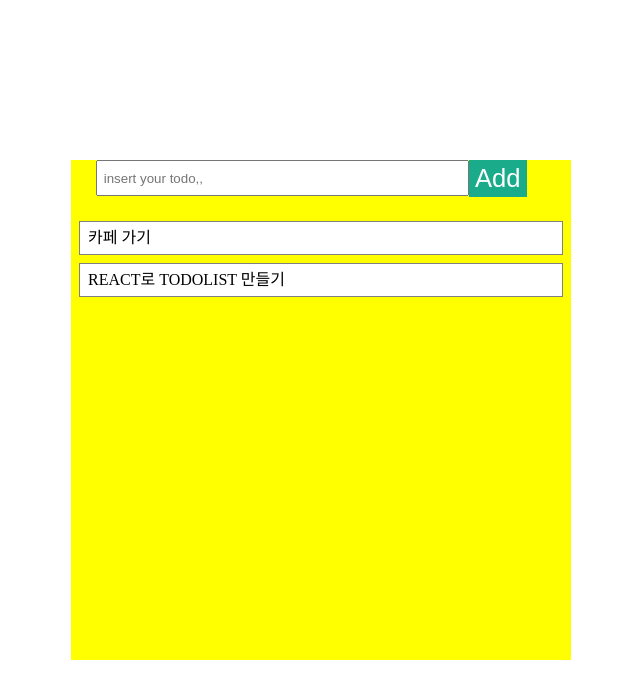
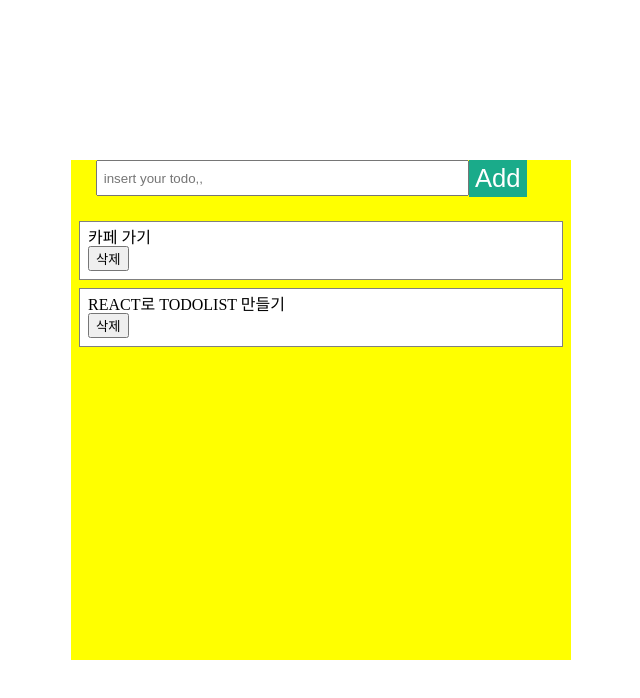
Before and after one commit to leehosu/TodoList_REACT, a React (Create React App) app in the folder todo/: page / in a window 1280 px wide. Shown: the top 698 px of the page, without its empty margins (319-959 px from the left). Built offline with nearby package versions, Linux system fonts and the light colour scheme.

Commit message:
Delete the input data in the array and click delete button

```diff
--- a/todo/src/App.js
+++ b/todo/src/App.js
@@ -30,12 +30,24 @@ class App extends Component{
         console.log(e);
     }
 
+    handleDelete = (id) => {
+        const {init} = this.state;
+        this.setState({
+            init : init.filter(
+                init => init.id !== id
+            )
+        })
+    }
+
     render(){// eslint-disable-next-line
         const { init } = this.state;
         return(
             <div className = "App">
                 <TodoForm onCreate = {this.handleCreate} />
-                <TodoList data = {this.state.init} />
+                <TodoList
+                    data = {this.state.init}
+                    onDelete = {this.handleDelete}
+                />
             </div>
         )
     }
--- a/todo/src/components/TodoInfo.js
+++ b/todo/src/components/TodoInfo.js
@@ -9,6 +9,12 @@ class TodoInfo extends Component{
             todo : '입력된 값 없음'
         }
     }
+
+    handleDelete = () =>{
+        const {todoInfo, onDelete} = this.props;
+        onDelete(todoInfo.id);
+    }
+
     render() {
 
         const { todo } = this.props.todoInfo;
@@ -16,6 +22,7 @@ class TodoInfo extends Component{
         return (
             <div className = "App-main">
                <div> {todo} </div>
+               <button onClick = {this.handleDelete}> 삭제 </button>
             </div>
         )
     }
--- a/todo/src/components/todoList.js
+++ b/todo/src/components/todoList.js
@@ -3,13 +3,19 @@ import TodoInfo from './TodoInfo';
 
 class TodoList extends Component{
     static defaultProps ={
-        data : []
+        data : [],
+        onDelete : () => console.warn('not exist data')
     };
     render(){
 
-        const { data } = this.props;
+        const { data, onDelete } = this.props;
+
         const list = data.map(
-            todoInfo => (<TodoInfo key = {todoInfo.id} todoInfo = {todoInfo} />)
+            todoInfo => (<TodoInfo
+                            key = {todoInfo.id}
+                            todoInfo = {todoInfo}
+                            onDelete = {onDelete}
+                    />)
         )
         return(
             <div>
```
